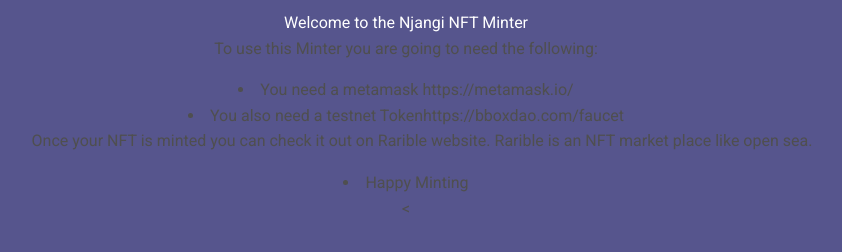
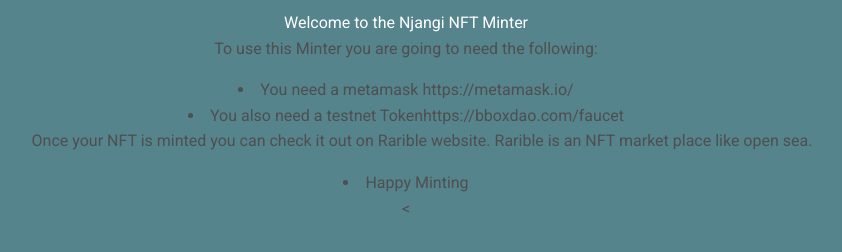
Before and after one commit to dezzydez007/Pocket-NFT-minter, a website: page index.html in a window 1280 px wide. Shown: the whole page, without its empty margins (234-1076 px from the left). Drawn offline with nearby package versions, Linux system fonts and the light colour scheme; a script that the page names is missing.

Commit message:
bkg color

```diff
--- a/index.html
+++ b/index.html
@@ -13,8 +13,9 @@
     <style>
         body{
             text-align: center;
-            background-color: #56558d;
+            background-color: #55848d;
             text-decoration-color: rgb(15, 15, 15);
+
         }
         #app{
             display: none;
```
